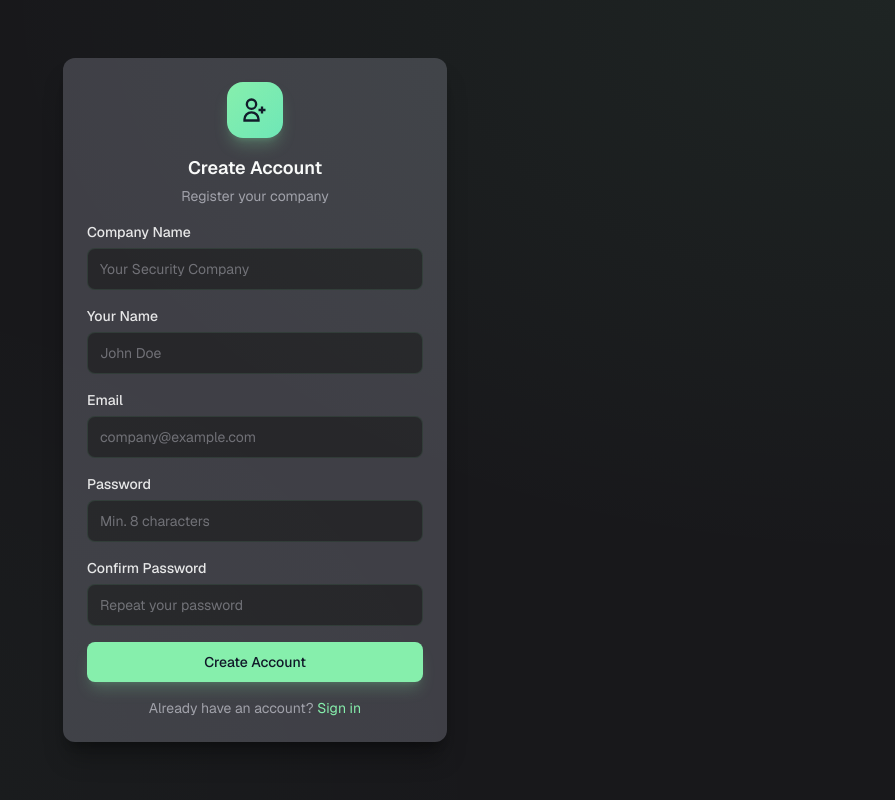
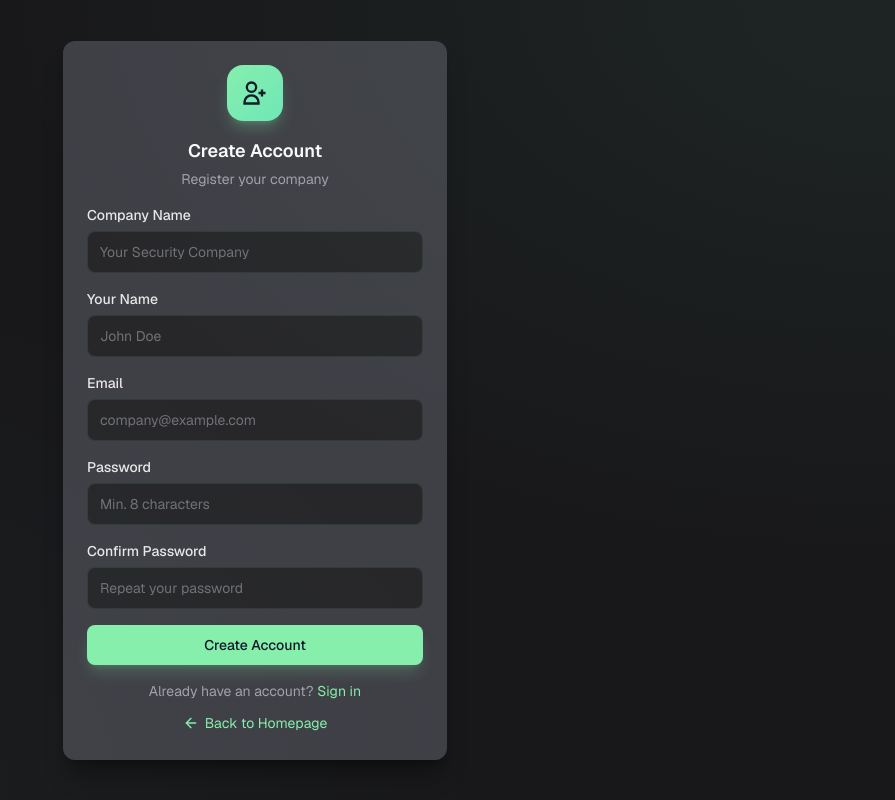
Before and after one commit to Kerneels94/SecReports_new, a Next.js app in the folder frontend/: page /register in a window 1280 px wide. Shown: the whole page, without its empty margins (385-1280 px from the left). Built offline with nearby package versions, Linux system fonts and the light colour scheme; no server answers.

Commit message:
feat: add back to homepage link with arrow icon on register page
Added a 'Back to Homepage' link with a left-arrow SVG icon on the register page.

```diff
--- a/frontend/src/app/(auth)/register/page.tsx
+++ b/frontend/src/app/(auth)/register/page.tsx
@@ -139,6 +139,26 @@ export default function RegisterPage() {
               Sign in
             </Link>
           </p>
+          <div className="mt-3 text-center text-sm">
+            <a
+              href="/"
+              className="inline-flex items-center gap-1.5 text-primary hover:underline transition-colors"
+            >
+              <svg
+                className="h-4 w-4"
+                viewBox="0 0 24 24"
+                fill="none"
+                stroke="currentColor"
+                strokeWidth="2"
+                strokeLinecap="round"
+                strokeLinejoin="round"
+              >
+                <path d="M19 12H5" />
+                <path d="M12 19l-7-7 7-7" />
+              </svg>
+              Back to Homepage
+            </a>
+          </div>
         </CardContent>
       </Card>
     </div>
```
